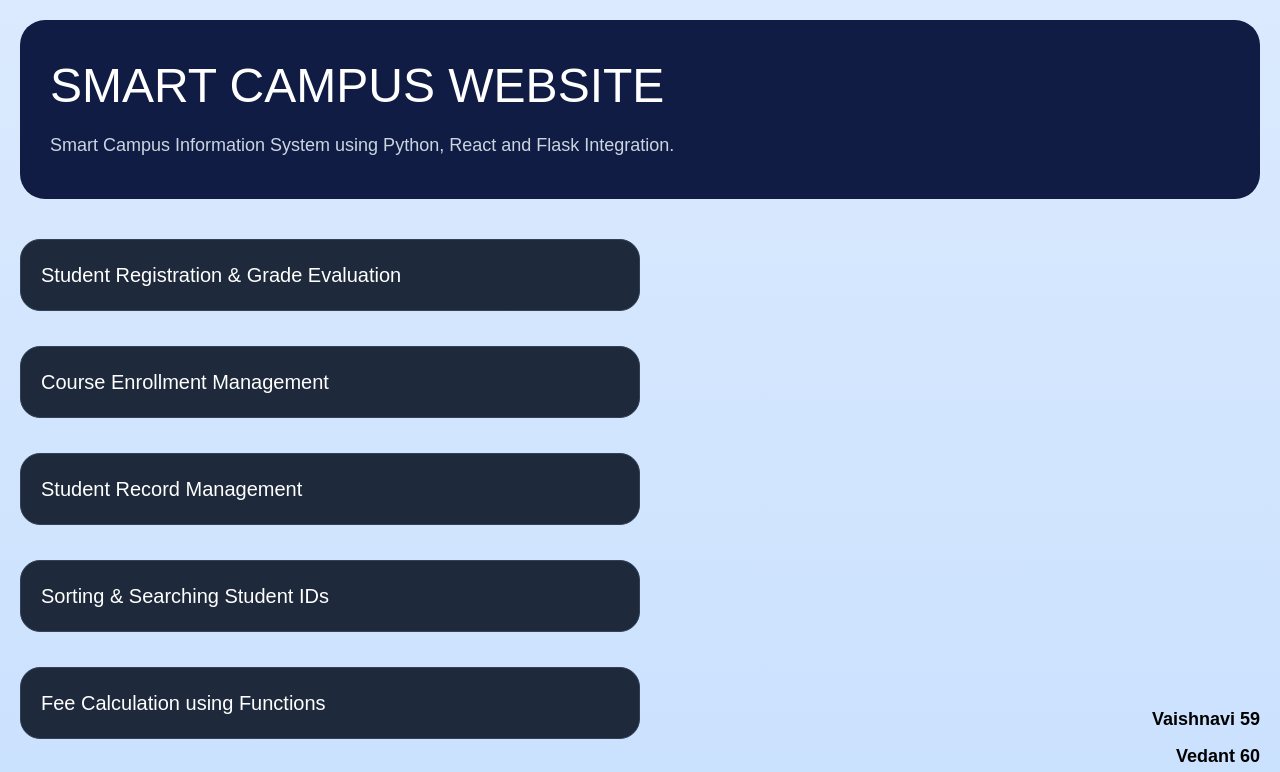
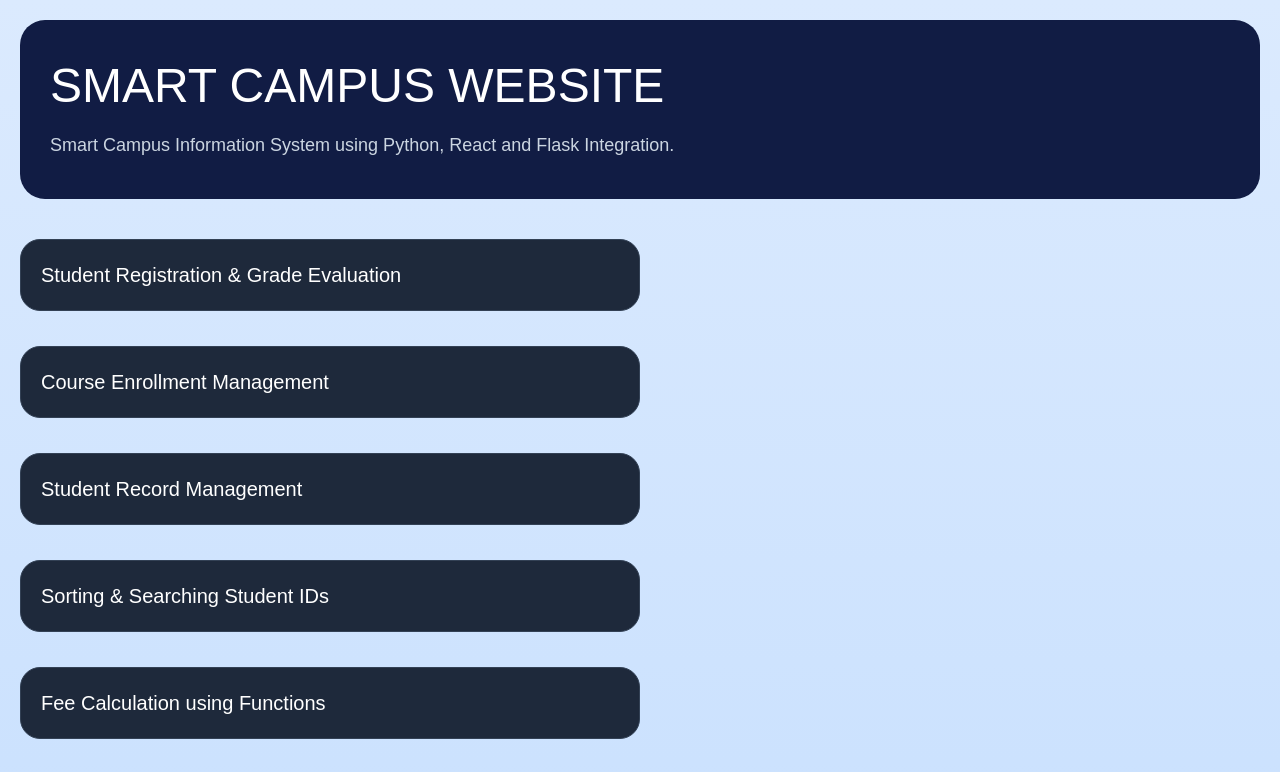
Before and after one commit to Vps79-cpu/Smart-Campus, a React (Vite) app: page / in a window 1280 px wide. Shown: the top 772 px of the page. Built offline with nearby package versions, Linux system fonts and the light colour scheme.

Commit message:
Final website update

```diff
--- a/src/App.jsx
+++ b/src/App.jsx
@@ -116,9 +116,8 @@
       </div>
       <div
   style={{
-    position: "fixed",
-    bottom: "20px",
-    right: "20px",
+    marginTop: "40px",
+textAlign: "right",
     textAlign: "right",
     color: "black",
     fontWeight: "bold",
```
